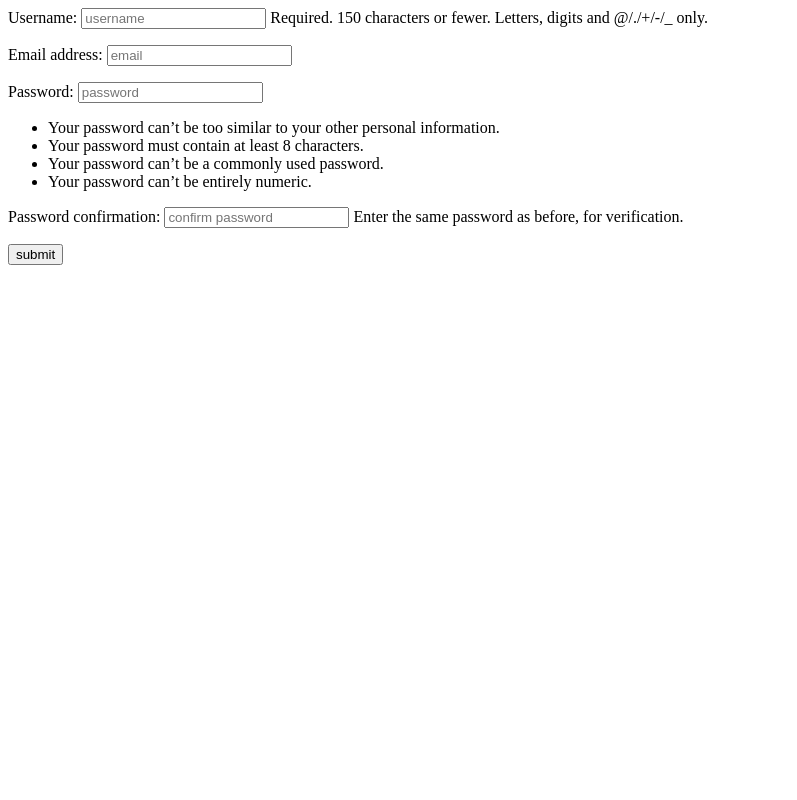
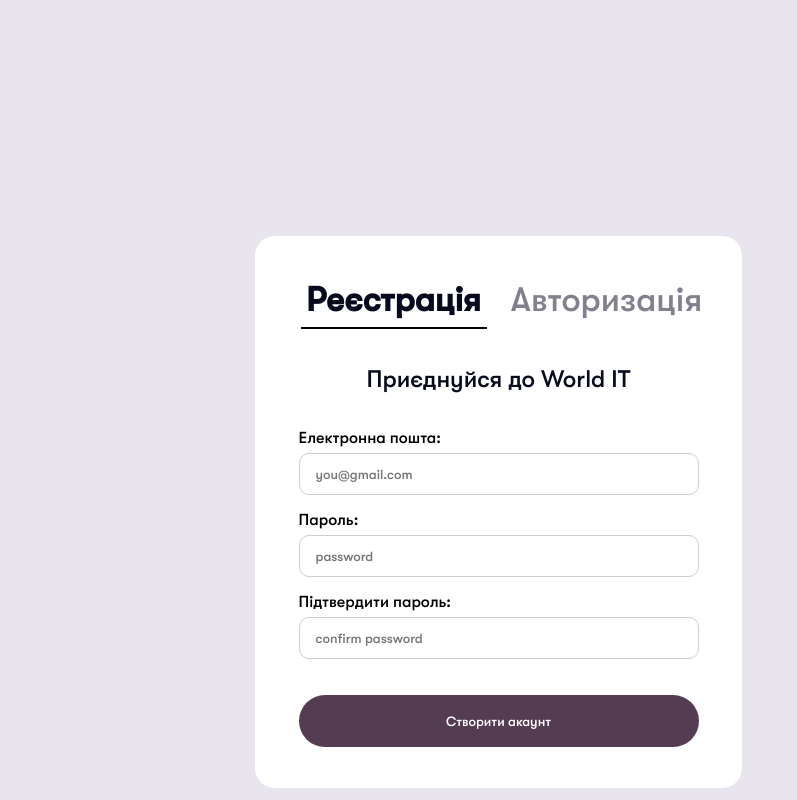
Before and after one commit to DmytroLomako/messenger_django, a Django app: page /authorization/register/ in a window 1280 px wide. Shown: the whole page, without its empty margins (0-797 px from the left). Run offline with Django 5.2, Linux system fonts and the light colour scheme.

Commit message:
merge commit

```diff
--- a/Messenger/authorization/forms.py
+++ b/Messenger/authorization/forms.py
@@ -1,21 +1,27 @@
 from django import forms
 from django.contrib.auth.models import User
-from django.contrib.auth.forms import UserCreationForm
+from django.contrib.auth.forms import UserCreationForm, AuthenticationForm
 
 class RegistrationForm(UserCreationForm):
 
     class Meta:
         model = User
-        fields = ['username', 'email', 'password1', 'password2']
+        fields = ['email', 'password1', 'password2']
         widgets = {
-            'email': forms.TextInput(attrs={"class": 'email', "placeholder": "email", 'required': True}),
+            'email': forms.TextInput(attrs={"class": 'email', "placeholder": "you@gmail.com", 'required': True}),
         }
 
     def __init__(self, *args, **kwargs):
         super(RegistrationForm, self).__init__(*args, **kwargs)
-        self.fields['username'].widget = forms.TextInput(attrs={"class": 'username', "placeholder": "username"})
+        self.fields['email'].label = "Електронна пошта"
         self.fields['password1'].widget = forms.PasswordInput(attrs={'class': 'password', "placeholder": "password"})
+        self.fields['password1'].label = "Пароль"
         self.fields['password2'].widget = forms.PasswordInput(attrs={'class': 'password', "placeholder": "confirm password"})
+        self.fields['password2'].label = "Підтвердити пароль"
+        self.fields["password2"].help_text = None
+        self.fields["password1"].help_text = None
+        self.fields["email"].help_text = None
+
 
     def clean_email(self):
         email = self.cleaned_data.get('email')
@@ -28,3 +34,9 @@ class RegistrationForm(UserCreationForm):
         if commit:
             user.save()
         return user
+
+
+
+class CustomLoginForm(AuthenticationForm):
+    username = forms.CharField(widget=forms.TextInput(attrs={"class": 'email', "placeholder": "you@example.com"}))
+    password = forms.CharField(widget=forms.PasswordInput(attrs={'class': 'password', "placeholder": "Введи пароль"}))
--- /dev/null
+++ b/Messenger/authorization/static/styles/registration/registration.css
@@ -0,0 +1,123 @@
+* {
+    margin: 0;
+    padding: 0;
+    font-family: MainFontMedium;
+}
+
+@font-face {
+    font-family: MainFontMedium;
+    src: url("/media/fonts/fontMedium.ttf");
+}
+
+
+
+label,
+input {
+    display: flex;
+    flex-direction: column;
+    gap: 6px;
+}
+
+input {
+    margin-top: 6px;
+    width: 400px;
+    height: 42px;
+    border: 1px solid #CDCED2;
+    border-radius: 10px;
+    padding-left: 16px;
+}
+
+span {
+    display: none;
+}
+
+ul {
+    display: none;
+}
+
+/* #id_password2 {
+    margin-top: -16px;
+} */
+
+
+/* #id_password2 label {
+    margin-top: -16px;
+} */
+
+main {
+    width: 100vw;
+    height: 100vh;
+    padding-left: 255px;
+    padding-top: 236px;
+    background-color: #E9E5EE;
+    box-sizing: border-box;
+}
+
+form {
+    display: flex;
+    flex-direction: column;
+    gap: 36px;
+}
+
+.formDiv {
+    width: 487px;
+    height: 552px;
+    background-color: white;
+
+    display: flex;
+    flex-direction: column;
+    align-items: center;
+    padding-top: 44px;
+    box-sizing: border-box;
+
+    border-radius: 20px;
+    gap: 36px;
+}
+
+.greatings {
+    font-size: 24px;
+    color: #070A1C;
+}
+
+.choosed {
+    font-weight: 700;
+    color: #070A1C;
+    border-bottom: 2px solid black;
+}
+
+.regLogin {
+    display: flex;
+    gap: 24px;
+}
+
+a {
+    font-size: 34px;
+    color: #81818D;
+    width: 186px;
+    height: 47px;
+    text-align: center;
+    text-decoration: none;
+}
+
+.withoutButton {
+    width: 400px;
+    height: 230px;
+    display: flex;
+    box-sizing: border-box;
+    flex-direction: column;
+    gap: 16px;
+}
+
+.submit {
+    width: 400px;
+    height: 52px;
+    display: flex;
+    align-items: center;
+    justify-content: center;
+
+    background-color: #543C52;
+    border-radius: 1234px;
+
+    color: white;
+    border: 0;
+}
--- a/Messenger/authorization/templates/authorization/login/login.html
+++ b/Messenger/authorization/templates/authorization/login/login.html
@@ -1,10 +1,12 @@
 {% extends "base.html" %}
+
 
 {% block title %}
 
 Авторизація
 
 {% endblock %}
+
 
 {% block content %}
 <form method="post">
--- a/Messenger/authorization/templates/authorization/registration/registration.html
+++ b/Messenger/authorization/templates/authorization/registration/registration.html
@@ -6,10 +6,33 @@
 
 {% endblock %}
 
+{% load static %}
+{% block link %}
+<link rel="stylesheet" href="{% static 'styles/registration/registration.css' %}">
+{% endblock %}
+
+
 {% block content %}
-<form method="post">
-    {% csrf_token %}
-    {{ form.as_p }}
-    <button type="submit">submit</button>
-</form>
+
+<header>
+
+</header>
+
+<main>
+    <div class="formDiv">
+        <div class="regLogin">
+            <a href="{% url 'register' %}" class="choosed">Реєстрація</a>
+            <a href="{% url 'login' %}">Авторизація</a>
+        </div>
+        <p class="greatings">Приєднуйся до World IT</p>
+        <form method="post">
+            <div class="withoutButton">
+                {% csrf_token %}
+                {{ form.as_p }}
+            </div>
+
+            <button type="submit" class="submit">Створити акаунт</button>
+        </form>
+    </div>
+</main>
 {% endblock %}
```
Also changed, not shown: Messenger/authorization/static/styles/login/login.css (added), Messenger/db.sqlite3.
